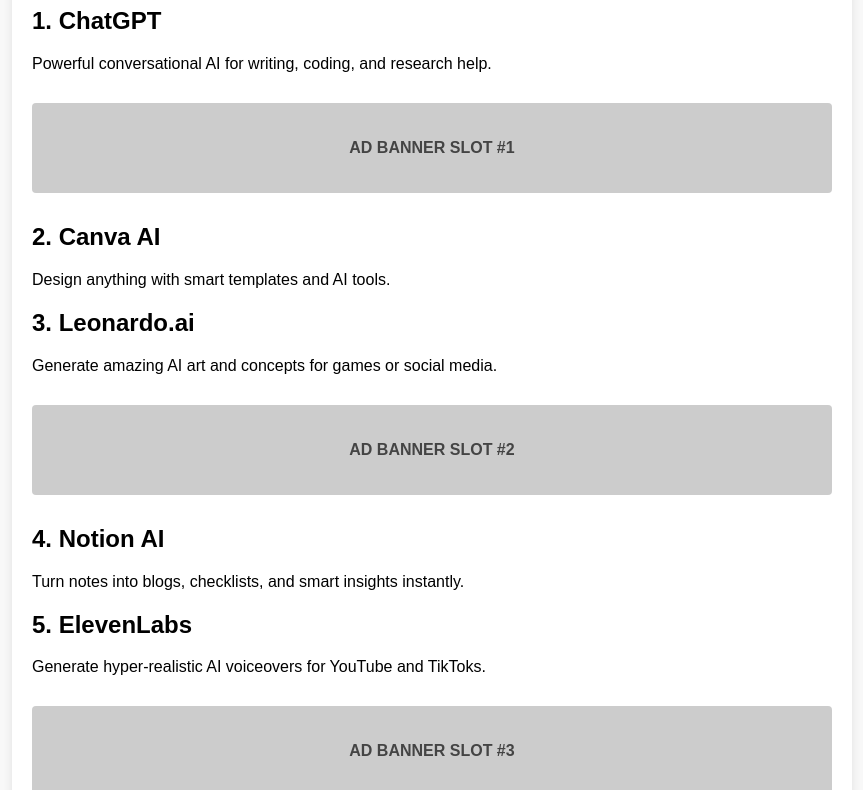
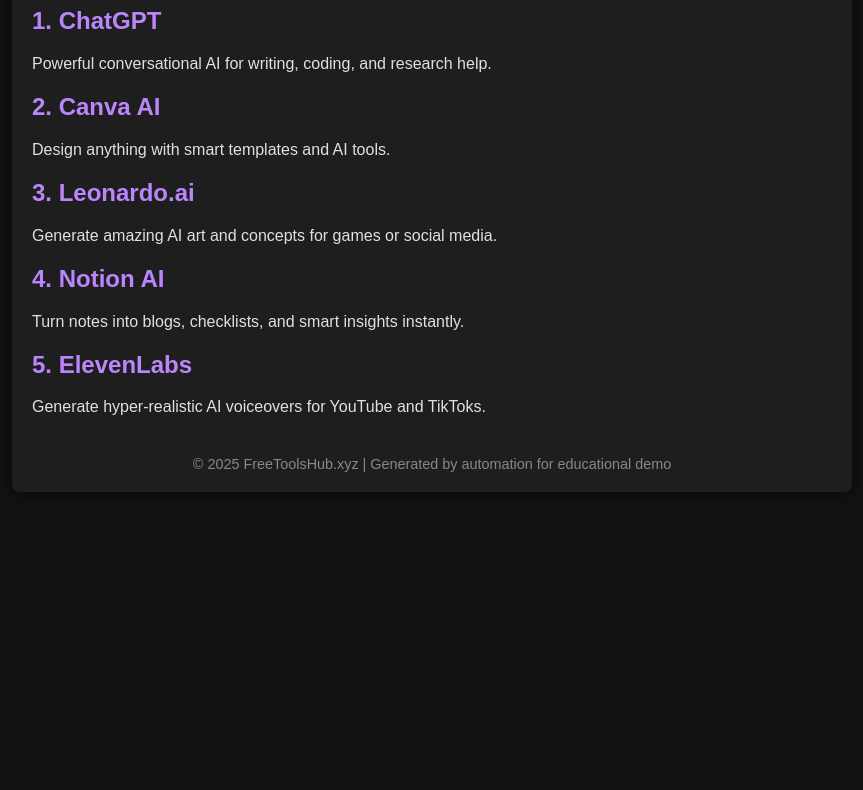
Before and after one commit to TheHippoGamer/My-Website, a plain HTML site: page index.html in a window 1280 px wide. Shown: the part 113-903 px from the top of the page, without its empty margins (208-1071 px from the left). After the commit the page ends 800 px from the top, so only its background shows below. Drawn offline with Linux system fonts and the light colour scheme.

Commit message:
Update index.html

```diff
--- a/index.html
+++ b/index.html
@@ -8,40 +8,33 @@
   <style>
     body {
       font-family: Arial, sans-serif;
-      background: #f8f8f8;
+      background-color: #121212;
+      color: #e0e0e0;
       margin: 0;
       padding: 20px;
     }
     .container {
       max-width: 800px;
       margin: auto;
-      background: white;
+      background-color: #1e1e1e;
       padding: 20px;
       border-radius: 8px;
-      box-shadow: 0 0 10px rgba(0,0,0,0.1);
+      box-shadow: 0 0 15px rgba(0,0,0,0.7);
     }
     h1 {
-      color: #333;
+      color: #ffffff;
+    }
+    h2 {
+      color: #bb86fc;
     }
     .tool {
       margin-bottom: 20px;
-    }
-    .ad-placeholder {
-      width: 100%;
-      height: 90px;
-      background: #ccc;
-      color: #444;
-      text-align: center;
-      line-height: 90px;
-      margin: 30px 0;
-      border-radius: 4px;
-      font-weight: bold;
     }
     footer {
       margin-top: 40px;
       font-size: 0.9em;
       text-align: center;
-      color: #777;
+      color: #888;
     }
   </style>
 </head>
@@ -54,8 +47,6 @@
       <p>Powerful conversational AI for writing, coding, and research help.</p>
     </div>
 
-    <div class="ad-placeholder">AD BANNER SLOT #1</div>
-
     <div class="tool">
       <h2>2. Canva AI</h2>
       <p>Design anything with smart templates and AI tools.</p>
@@ -65,8 +56,6 @@
       <h2>3. Leonardo.ai</h2>
       <p>Generate amazing AI art and concepts for games or social media.</p>
     </div>
-
-    <div class="ad-placeholder">AD BANNER SLOT #2</div>
 
     <div class="tool">
       <h2>4. Notion AI</h2>
@@ -78,14 +67,12 @@
       <p>Generate hyper-realistic AI voiceovers for YouTube and TikToks.</p>
     </div>
 
-    <div class="ad-placeholder">AD BANNER SLOT #3</div>
-
     <footer>
       &copy; 2025 FreeToolsHub.xyz | Generated by automation for educational demo
     </footer>
   </div>
 
-  <!-- Your Popunder Adsterra popunder script -->
+  <!-- Popunder Adsterra script -->
   <script type='text/javascript' src='//pl27290080.profitableratecpm.com/e1/9f/84/e19f8475c9bf85afee87e7314d6ed0af.js'></script>
 </body>
 </html>
```
